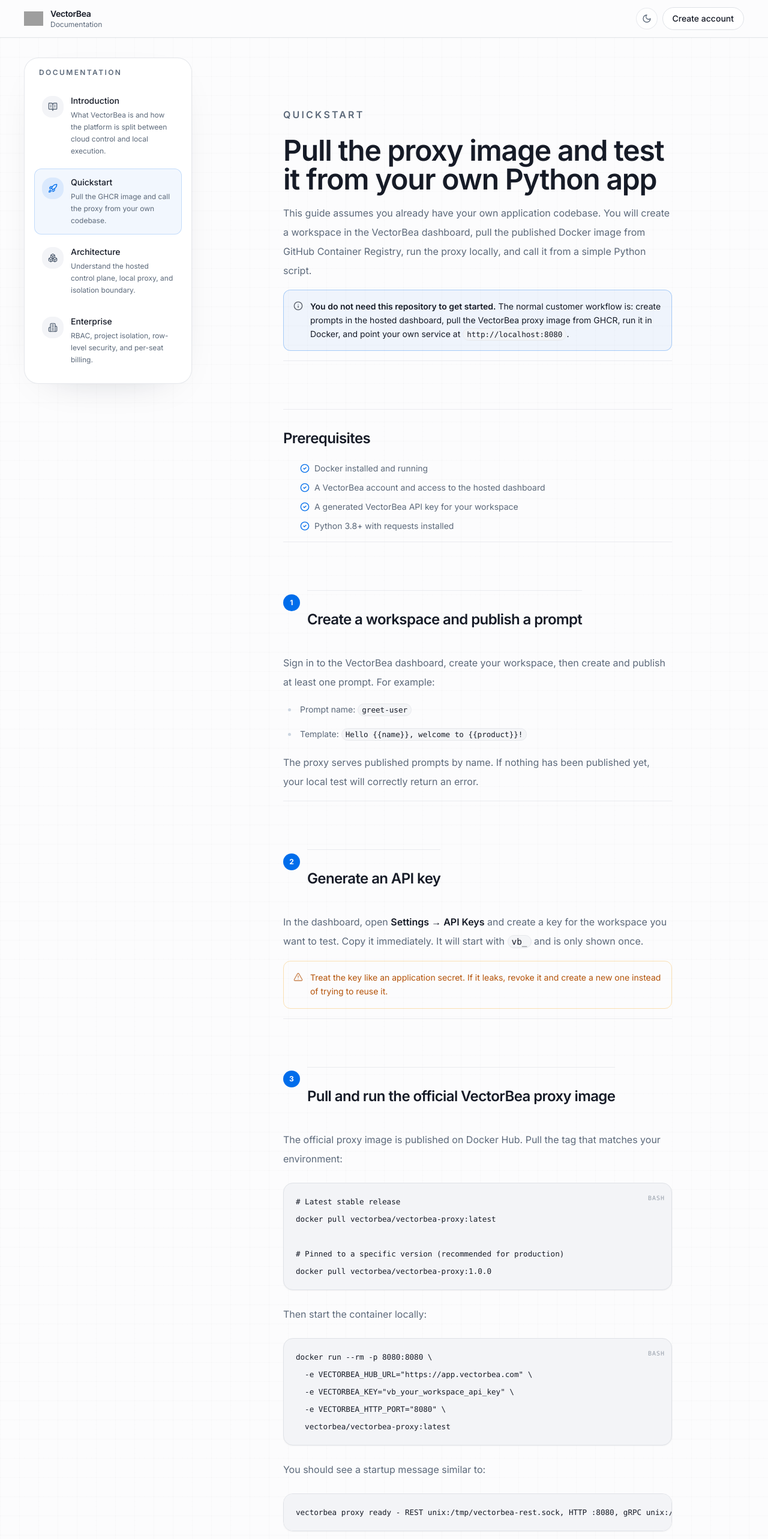
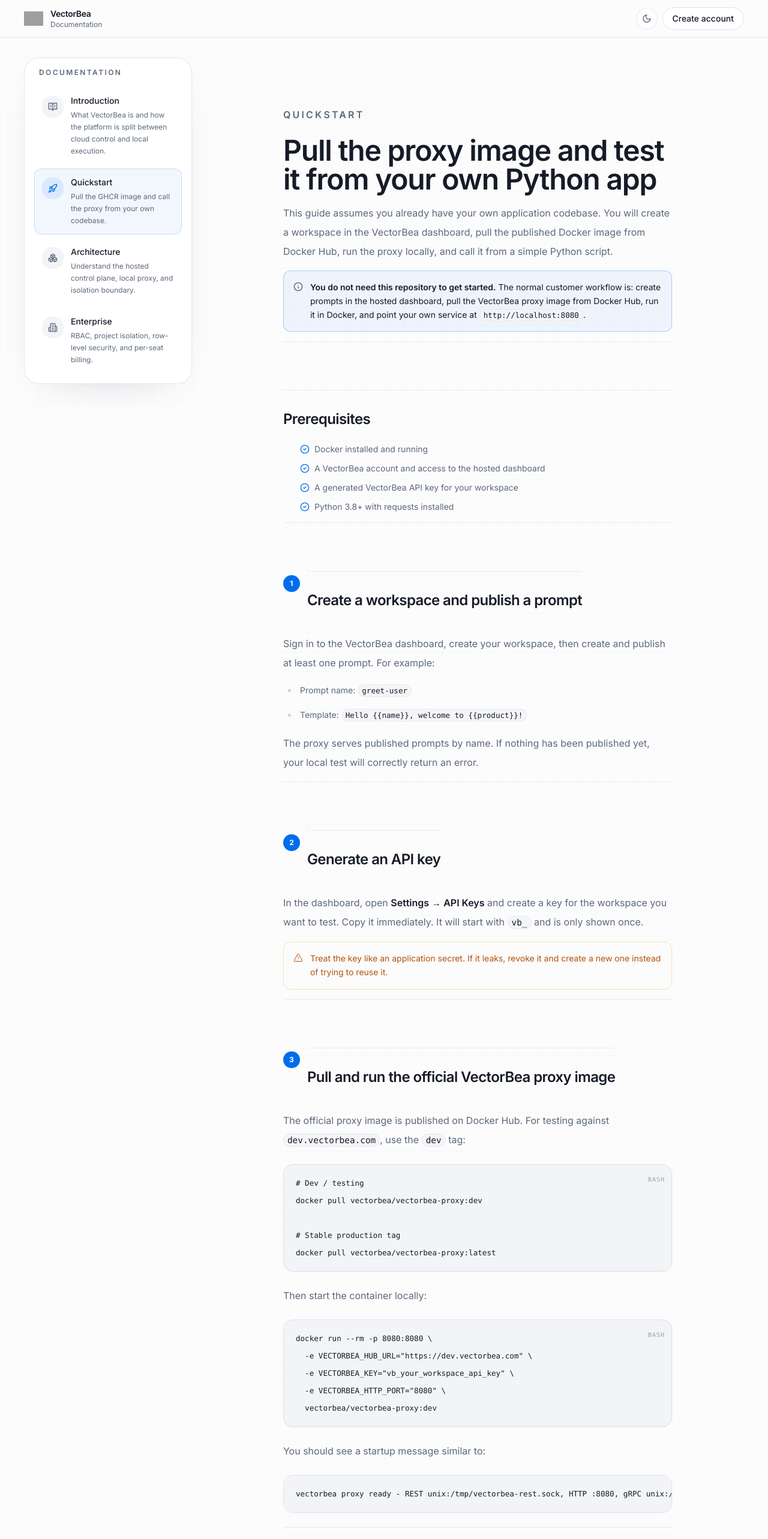
Before and after one commit to susmitbanerjee/vectorbea, a Next.js app in the folder vectorbea-ui/: page /docs/quickstart in a window 1280 px wide. Shown: the top 2566 px of the page at 60% size. Built offline with nearby package versions, Linux system fonts and the light colour scheme; grey boxes are pictures that could not be loaded.

Commit message:
VB-10, UI docs changes

```diff
--- a/vectorbea-ui/app/docs/quickstart/page.tsx
+++ b/vectorbea-ui/app/docs/quickstart/page.tsx
@@ -89,7 +89,7 @@ export default function QuickstartPage() {
         <p className="text-lg leading-8 text-muted-foreground">
           This guide assumes you already have your own application codebase. You
           will create a workspace in the VectorBea dashboard, pull the published
-          Docker image from GitHub Container Registry, run the proxy locally,
+          Docker image from Docker Hub, run the proxy locally,
           and call it from a simple Python script.
         </p>
       </section>
@@ -97,7 +97,7 @@ export default function QuickstartPage() {
       <Callout kind="info">
         <strong>You do not need this repository to get started.</strong> The
         normal customer workflow is: create prompts in the hosted dashboard,
-        pull the VectorBea proxy image from GHCR, run it in Docker, and point
+        pull the VectorBea proxy image from Docker Hub, run it in Docker, and point
         your own service at <InlineCode>http://localhost:8080</InlineCode>.
       </Callout>
 
@@ -150,22 +150,23 @@ export default function QuickstartPage() {
 
       <Step n={3} title="Pull and run the official VectorBea proxy image">
         <p className="text-sm leading-7 text-muted-foreground">
-          The official proxy image is published on Docker Hub. Pull the tag that
-          matches your environment:
+          The official proxy image is published on Docker Hub. For testing
+          against <InlineCode>dev.vectorbea.com</InlineCode>, use the{" "}
+          <InlineCode>dev</InlineCode> tag:
         </p>
-        <Code lang="bash">{`# Latest stable release
-docker pull vectorbea/vectorbea-proxy:latest
+        <Code lang="bash">{`# Dev / testing
+docker pull vectorbea/vectorbea-proxy:dev
 
-# Pinned to a specific version (recommended for production)
-docker pull vectorbea/vectorbea-proxy:1.0.0`}</Code>
+# Stable production tag
+docker pull vectorbea/vectorbea-proxy:latest`}</Code>
         <p className="text-sm leading-7 text-muted-foreground">
           Then start the container locally:
         </p>
         <Code lang="bash">{`docker run --rm -p 8080:8080 \\
-  -e VECTORBEA_HUB_URL="https://app.vectorbea.com" \\
+  -e VECTORBEA_HUB_URL="https://dev.vectorbea.com" \\
   -e VECTORBEA_KEY="vb_your_workspace_api_key" \\
   -e VECTORBEA_HTTP_PORT="8080" \\
-  vectorbea/vectorbea-proxy:latest`}</Code>
+  vectorbea/vectorbea-proxy:dev`}</Code>
         <p className="text-sm leading-7 text-muted-foreground">
           You should see a startup message similar to:
         </p>
@@ -243,6 +244,10 @@ print(response.json())`}</Code>
               fix: "Check VECTORBEA_HUB_URL and VECTORBEA_KEY first. The proxy authenticates to the hosted control plane with that key.",
             },
             {
+              problem: "Container exits with `DB_URL or JDBC_DATABASE_URL must be set`",
+              fix: "That means the image you pulled is an older backend/API image, not the current proxy runtime expected by these docs. For testing against dev.vectorbea.com, use vectorbea/vectorbea-proxy:dev until the stable latest tag is refreshed.",
+            },
+            {
               problem: "localhost:8080 does not respond",
               fix: "Make sure the container is running with -p 8080:8080 and confirm startup logs do not contain a configuration error.",
             },
@@ -252,7 +257,7 @@ print(response.json())`}</Code>
             },
             {
               problem: "I only want to test from my own codebase",
-              fix: "That is the intended path. You do not need this repo; you only need your dashboard credentials, the GHCR image, and your local app.",
+              fix: "That is the intended path. You do not need this repo; you only need your dashboard credentials, the Docker Hub image, and your local app.",
             },
           ].map(({ problem, fix }) => (
             <div
```
